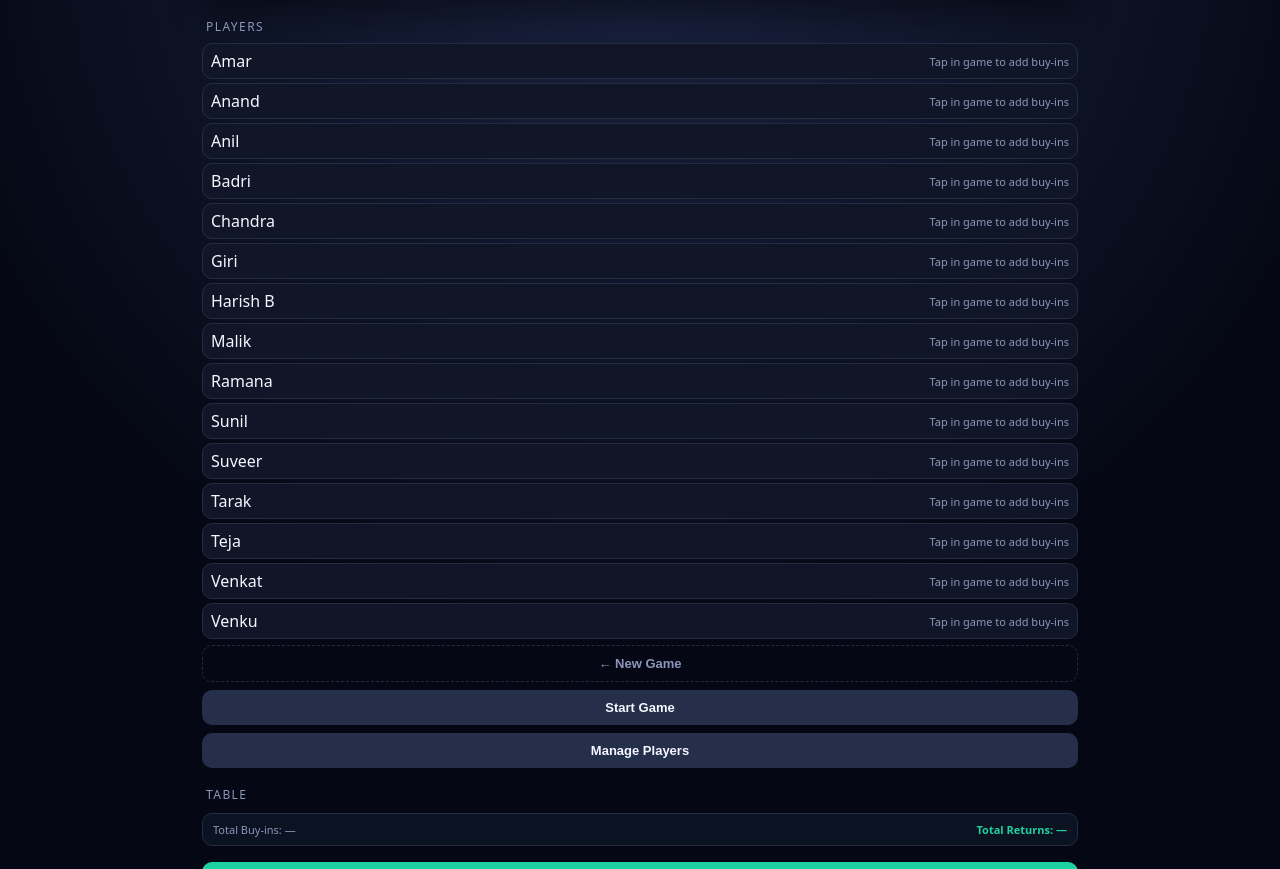
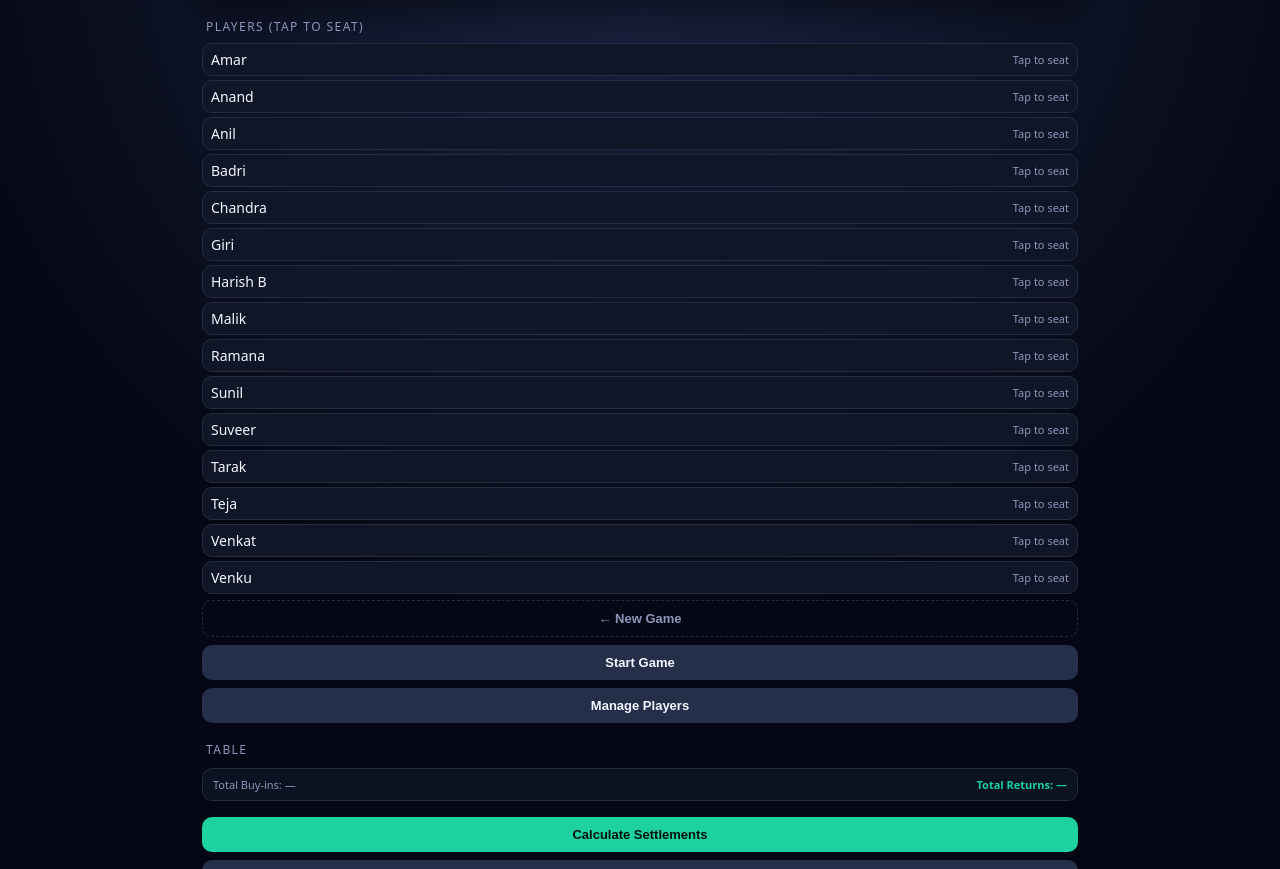
Before and after one commit to venkyrb24/legends-poker, a Flask app: page / in a window 1280 px wide. Shown: the part 82-951 px from the top of the page. Run offline with Flask 2, Linux system fonts and the light colour scheme; data comes from the database, SQL or seed files in the repository; tables that the repository leaves empty hold one stand-in row (values such as "Sample post").

Commit message:
Implement player selection UI and logic
Added player selection functionality with visual updates.

```diff
--- a/templates/index.html
+++ b/templates/index.html
@@ -97,6 +97,8 @@
       color: var(--text-muted);
     }
 
+    /* Player card (table) */
+
     .player-row {
       display: grid;
       grid-template-columns: minmax(0, 1.2fr) minmax(0, 1.6fr) minmax(0, 1.1fr);
@@ -155,6 +157,37 @@
       background: #1f263e;
       color: #c0c5dd;
     }
+
+    /* Player selection rows */
+
+    .player-select-row {
+      display: flex;
+      justify-content: space-between;
+      align-items: center;
+      padding: 6px 8px;
+      margin-bottom: 4px;
+      border-radius: 10px;
+      background: #101628;
+      border: 1px solid #262c3f;
+      cursor: pointer;
+      font-size: 14px;
+    }
+
+    .player-select-row.selected {
+      border-color: var(--accent);
+      background: #132538;
+    }
+
+    .player-select-name {
+      font-weight: 500;
+    }
+
+    .player-select-hint {
+      font-size: 11px;
+      color: var(--text-muted);
+    }
+
+    /* Pot buttons */
 
     .pot-buttons {
       display: flex;
@@ -374,7 +407,7 @@
     </header>
 
     <!-- Players selection -->
-    <div class="section-header">Players</div>
+    <div class="section-header">Players (tap to seat)</div>
     <div id="player-select-container"></div>
     <div class="primary-actions" style="margin-top: 6px;">
       <button id="btn-new-game" class="btn-ghost">← New Game</button>
@@ -414,6 +447,7 @@
 
   <script>
     let players = [];
+    let selectedPlayerIds = new Set();
     let currentGameId = null;
     let currentGameDate = null;
 
@@ -427,27 +461,30 @@
       const container = document.getElementById("player-select-container");
       container.innerHTML = "";
       players.forEach((p) => {
-        const div = document.createElement("div");
-        div.style.display = "flex";
-        div.style.justifyContent = "space-between";
-        div.style.alignItems = "center";
-        div.style.padding = "6px 8px";
-        div.style.marginBottom = "4px";
-        div.style.borderRadius = "10px";
-        div.style.background = "#101628";
-        div.style.border = "1px solid #262c3f";
+        const row = document.createElement("div");
+        row.className = "player-select-row";
+        row.dataset.playerId = p.id;
 
-        const left = document.createElement("span");
-        left.textContent = p.name;
+        const selected = selectedPlayerIds.has(p.id);
+        if (selected) row.classList.add("selected");
 
-        const right = document.createElement("span");
-        right.style.fontSize = "11px";
-        right.style.color = "#8c96b8";
-        right.textContent = "Tap in game to add buy-ins";
+        row.innerHTML = `
+          <div class="player-select-name">${p.name}</div>
+          <div class="player-select-hint">
+            ${selected ? "Selected" : "Tap to seat"}
+          </div>
+        `;
 
-        div.appendChild(left);
-        div.appendChild(right);
-        container.appendChild(div);
+        row.addEventListener("click", () => {
+          if (selectedPlayerIds.has(p.id)) {
+            selectedPlayerIds.delete(p.id);
+          } else {
+            selectedPlayerIds.add(p.id);
+          }
+          renderPlayerSelect();
+        });
+
+        container.appendChild(row);
       });
     }
 
@@ -582,12 +619,33 @@
     }
 
     async function createGame() {
+      // Use currently selected players
+      const ids = Array.from(selectedPlayerIds);
+      if (ids.length === 0) {
+        alert("Select at least one player to start a game.");
+        return;
+      }
+
       const res = await fetch("/api/game", { method: "POST" });
       const data = await res.json();
       currentGameId = data.game_id;
       currentGameDate = new Date().toLocaleString();
       updateGamePill();
       localStorage.setItem("currentGameId", String(currentGameId));
+
+      // Add selected players with 1 buy-in each
+      for (const playerId of ids) {
+        await fetch(`/api/game/${currentGameId}/add_player`, {
+          method: "POST",
+          headers: { "Content-Type": "application/json" },
+          body: JSON.stringify({
+            player_id: playerId,
+            buyins: 1,
+            chips_returned: 0,
+          }),
+        });
+      }
+
       await loadGame(currentGameId, currentGameDate);
       loadHistory();
     }
@@ -600,7 +658,6 @@
       const res = await fetch(`/api/game/${id}`);
       const data = await res.json();
 
-      // For now, these don't include net_cash; it's added by /api/calculate
       const gamePlayers = data.players.map((p) => ({
         ...p,
         net_cash: 0,
@@ -672,6 +729,24 @@
     function wireEvents() {
       document
         .getElementById("btn-new-game")
+        .addEventListener("click", () => {
+          // Clear seat selections and current game
+          selectedPlayerIds.clear();
+          renderPlayerSelect();
+          currentGameId = null;
+          currentGameDate = null;
+          updateGamePill();
+          document.getElementById("game-players").innerHTML = "";
+          document.getElementById("total-buyins").textContent =
+            "Total Buy-ins: —";
+          document.getElementById("total-returns").textContent =
+            "Total Returns: —";
+          document.getElementById("settlements-card").style.display = "none";
+          localStorage.removeItem("currentGameId");
+        });
+
+      document
+        .getElementById("btn-start-game")
         .addEventListener("click", createGame);
 
       document
```
